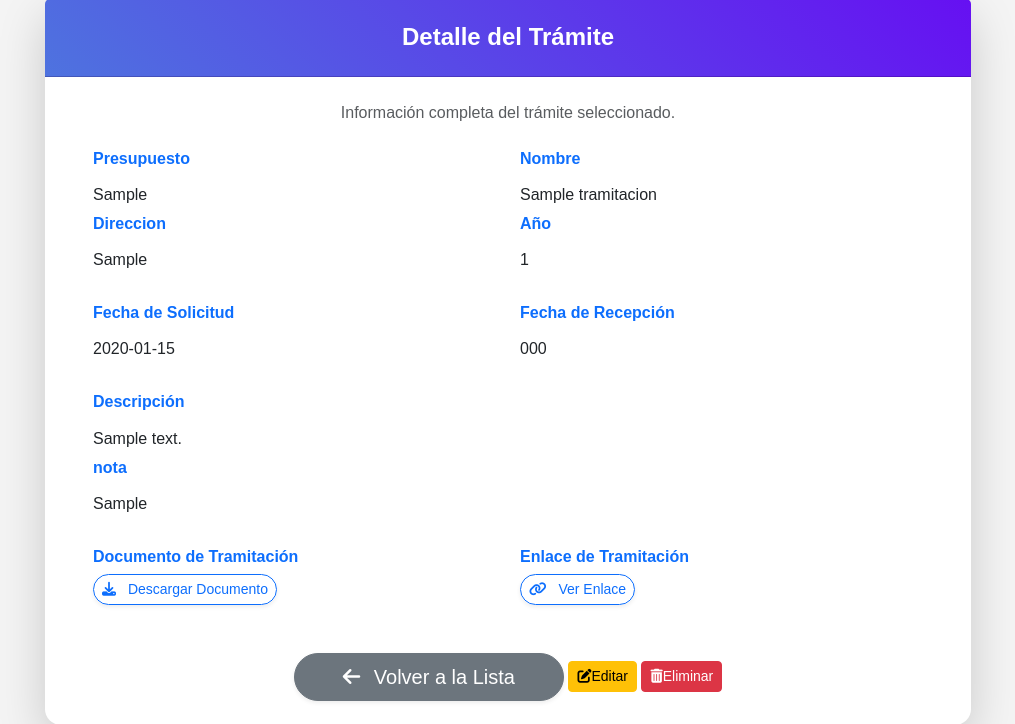
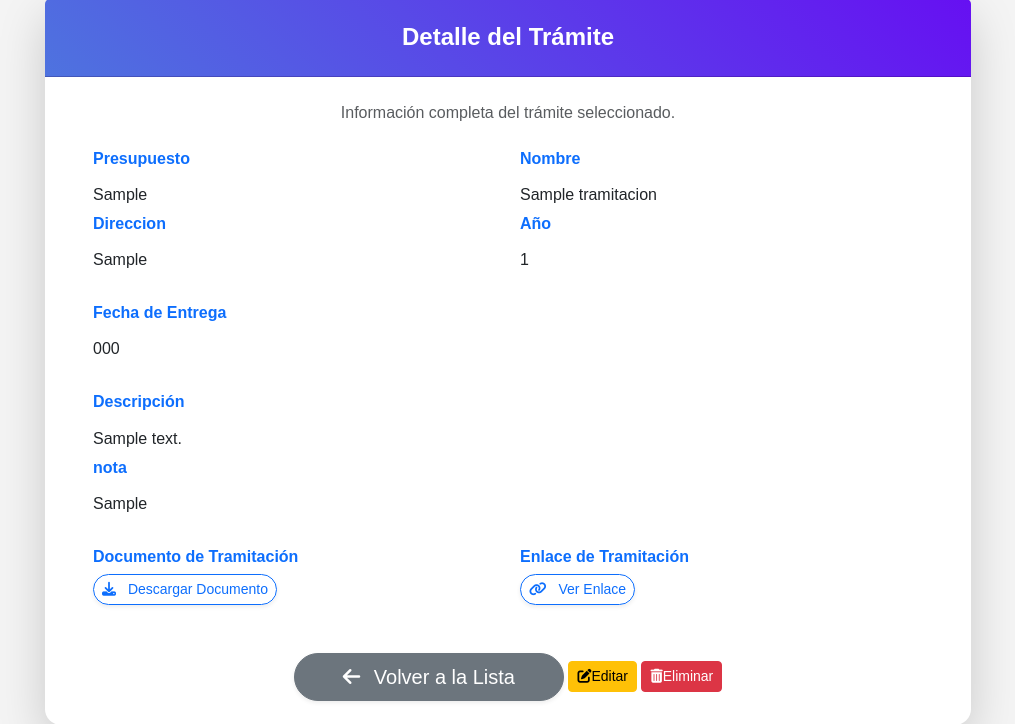
Before and after one commit to zetzer2626/proyecto, a Django app: page /tramitaciones/1/ in a window 1280 px wide. Shown: the part 163-887 px from the top of the page, without its empty margins (132-1147 px from the left). Run offline with Django 5.2, Linux system fonts and the light colour scheme; a user stored in the database is signed in; tables that the repository leaves empty hold one stand-in row (values such as "Sample post"); some libraries are stand-ins or nearby versions.

Commit message:
commit de prueba

```diff
--- a/proyecto_byd/myapp/templates/myapp/proyecto_create.html
+++ b/proyecto_byd/myapp/templates/myapp/proyecto_create.html
@@ -46,7 +46,7 @@
                                 <!-- Link Presupuesto -->
                                 <div class="col-md-12">
                                     <label for="id_presupuesto_link" class="form-label fw-bold small text-secondary">
-                                        <i class="fas fa-link me-2"></i>Link Presupuesto
+                                        <i class="fas fa-link me-2"></i>Link de Pago
                                     </label>
                                     {{ form.presupuesto_link|add_class:"form-control shadow-sm border-secondary uniform-field" }}
                                 </div>
--- a/proyecto_byd/myapp/templates/myapp/proyecto_edit.html
+++ b/proyecto_byd/myapp/templates/myapp/proyecto_edit.html
@@ -47,7 +47,7 @@
                                 <!-- Link Presupuesto -->
                                 <div class="col-md-12">
                                     <label for="id_presupuesto_link" class="form-label fw-bold small text-secondary">
-                                        <i class="fas fa-link me-2"></i>Link Presupuesto
+                                        <i class="fas fa-link me-2"></i>Link de Pago
                                     </label>
                                     {{ form.presupuesto_link|add_class:"form-control shadow-sm border-secondary uniform-field" }}
                                 </div>
--- a/proyecto_byd/myapp/templates/tramitacion/create_tramitacion.html
+++ b/proyecto_byd/myapp/templates/tramitacion/create_tramitacion.html
@@ -72,7 +72,7 @@
                         <div class="row">
                             <div class="col-md-6">
                                 <div class="form-group mb-4">
-                                    <label for="{{ form.fecha_recepcion.id_for_label }}" class="form-label fw-bold">{{ form.fecha_recepcion.label }}</label>
+                                    <label for="{{ form.fecha_entrega.id_for_label }}" class="form-label fw-bold">{{ form.fecha_recepcion.label }}</label>
                                     {{ form.fecha_recepcion|add_class:"form-control" }}
                                 </div>
                             </div>
--- a/proyecto_byd/myapp/templates/tramitacion/detalle_tramitacion.html
+++ b/proyecto_byd/myapp/templates/tramitacion/detalle_tramitacion.html
@@ -38,11 +38,7 @@
 
                     <div class="row mb-4">
                         <div class="col-md-6">
-                            <h6 class="fw-bold text-primary">Fecha de Solicitud</h6>
-                            <p class="form-control-plaintext">{{ tramitacion.fecha_solicitud }}</p>
-                        </div>
-                        <div class="col-md-6">
-                            <h6 class="fw-bold text-primary">Fecha de Recepción</h6>
+                            <h6 class="fw-bold text-primary">Fecha de Entrega</h6>
                             <p class="form-control-plaintext">{{ tramitacion.fecha_recepcion }}</p>
                         </div>
                     </div>
--- a/proyecto_byd/myapp/templates/tramitacion/edit_tramitacion.html
+++ b/proyecto_byd/myapp/templates/tramitacion/edit_tramitacion.html
@@ -72,7 +72,7 @@
                         <div class="row">
                             <div class="col-md-6">
                                 <div class="form-group mb-4">
-                                    <label for="{{ form.fecha_recepcion.id_for_label }}" class="form-label fw-bold">{{ form.fecha_recepcion.label }}</label>
+                                    <label for="{{ form.fecha_entrega.id_for_label }}" class="form-label fw-bold">{{ form.fecha_recepcion.label }}</label>
                                     {{ form.fecha_recepcion|add_class:"form-control" }}
                                 </div>
                             </div>
--- a/proyecto_byd/myapp/templates/tramitacion/tramitacion_list.html
+++ b/proyecto_byd/myapp/templates/tramitacion/tramitacion_list.html
@@ -58,7 +58,7 @@
                     <th>Nombre</th>
                     <th>Direccion</th>
                     <th>Nota</th>
-                    <th>N° Subdiv. Aprobada</th>
+                    <th>Fecha Entrega</th>
                     <th>Documento</th>
                     <th>Link Drive</th>
                     <th>Estado</th>
```
